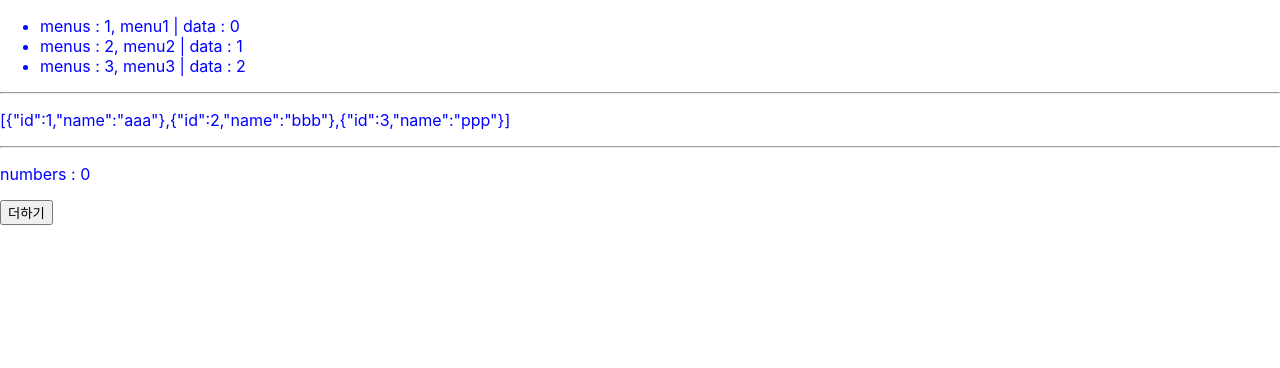
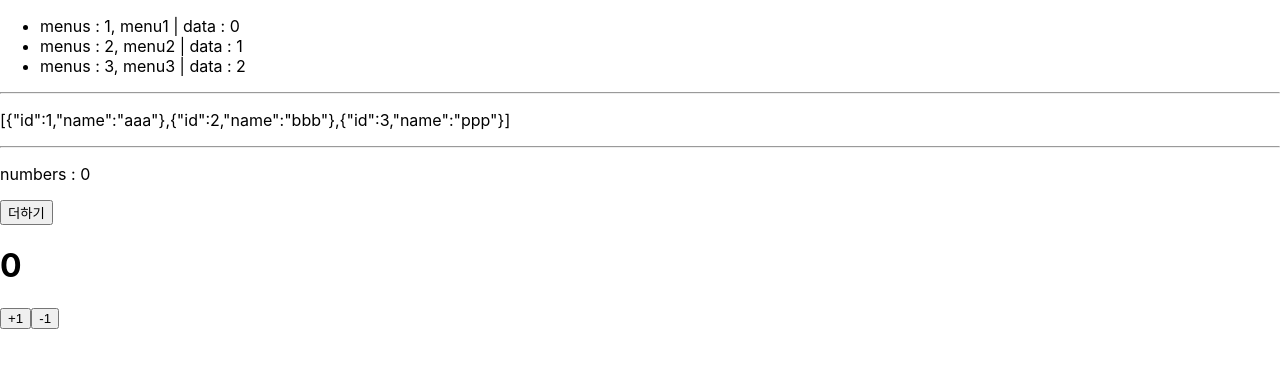
Before and after one commit to ImaMature/reactstudy, a React (Create React App) app: page / in a window 1280 px wide. Shown: the top 368 px of the page. Built offline with nearby package versions, Linux system fonts and the light colour scheme.

Commit message:
useState로 값 변경해보기

```diff
--- a/src/App.js
+++ b/src/App.js
@@ -1,12 +1,13 @@
 import "./App.css";
 
-import { MapTest, NumberAdd } from "./Test";
+import { MapTest, NumberAdd, Counter } from "./Test";
 
 function App() {
    return (
-      <div className="app-style">
+      <div>
          <MapTest />
          <NumberAdd />
+         <Counter />
       </div>
    );
 }
--- a/src/Test.js
+++ b/src/Test.js
@@ -44,10 +44,10 @@ function MapTest() {
 
 function NumberAdd() {
    //let uknown_Num = 0; 상태값이 아님
-   const [uknown_Num, a] = useState(0); //React 안에 hooks 라이브러리 상태 값 = UI에 동기화되어있다는 것
+   const [uknown_Num, setUknown_Num] = useState(0); //React 안에 hooks 라이브러리 상태 값 = UI에 동기화되어있다는 것
 
    const testAdd = () => {
-      a(uknown_Num + 1); //변수 값 변경 시 ++이 아니라 이렇게 사용해야 함
+      setUknown_Num(uknown_Num + 1); //변수 값 변경 시 ++이 아니라 이렇게 사용해야 함
       console.log("uknown_Num", uknown_Num);
    };
 
@@ -62,4 +62,22 @@ function NumberAdd() {
    );
 }
 
-export { MapTest, NumberAdd };
+function Counter() {
+   const [non, setNon] = useState(0);
+
+   const onIncrease = () => {
+      setNon(non + 1);
+   };
+   const onDecrease = () => {
+      setNon(non - 1);
+   };
+   return (
+      <div>
+         <h1>{non}</h1>
+         <button onClick={onIncrease}>+1</button>
+         <button onClick={onDecrease}>-1</button>
+      </div>
+   );
+}
+
+export { MapTest, NumberAdd, Counter };
```
